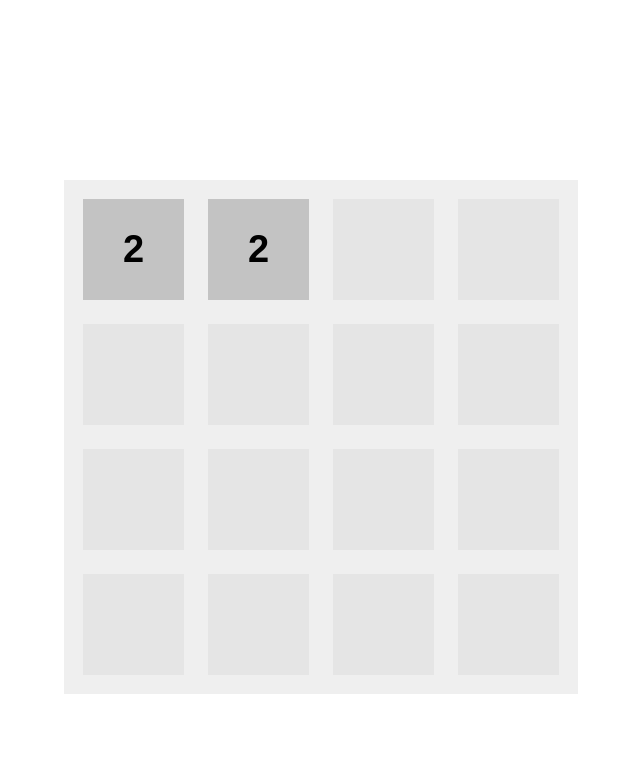
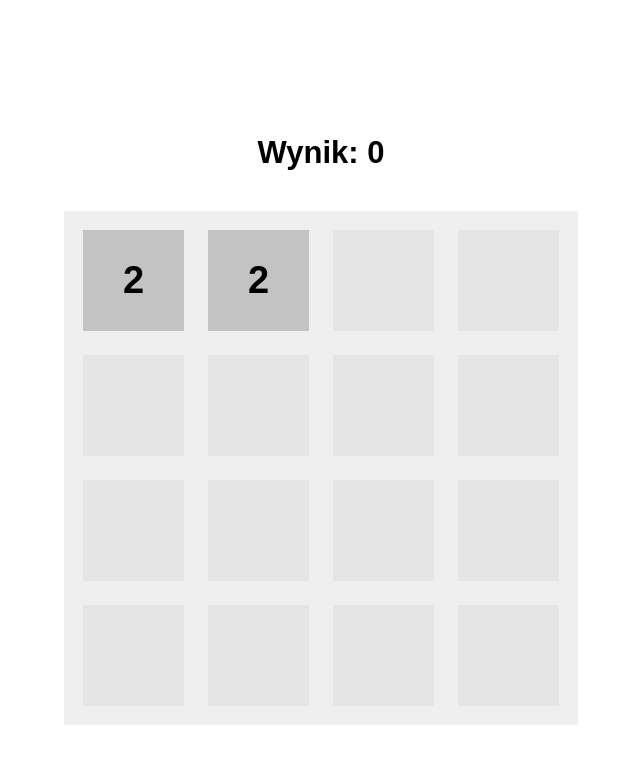
Before and after one commit to mgorzanski/2048, a website built with webpack: page index.html in a window 1280 px wide. Shown: the whole page, without its empty margins (319-959 px from the left). Built offline with nearby package versions, Linux system fonts and the light colour scheme.

Commit message:
add score text

```diff
--- a/index.html
+++ b/index.html
@@ -7,6 +7,7 @@
 </head>
 
 <body>
+  <h2 id="score">Wynik: 0</h2>
   <div id="game"></div>
   <script src="build/app.bundle.js"></script>
 </body>
--- a/styles/style.css
+++ b/styles/style.css
@@ -2,8 +2,14 @@ body, html {
   font-family:Arial;
 }
 
+#score {
+  margin:135px 0 40px 0;
+  text-align:center;
+  font-size:31px;
+}
+
 #game {
-  margin:180px auto;
+  margin:0 auto;
   width:500px;
   height: 500px;
   border:7px solid #efefef;
```
